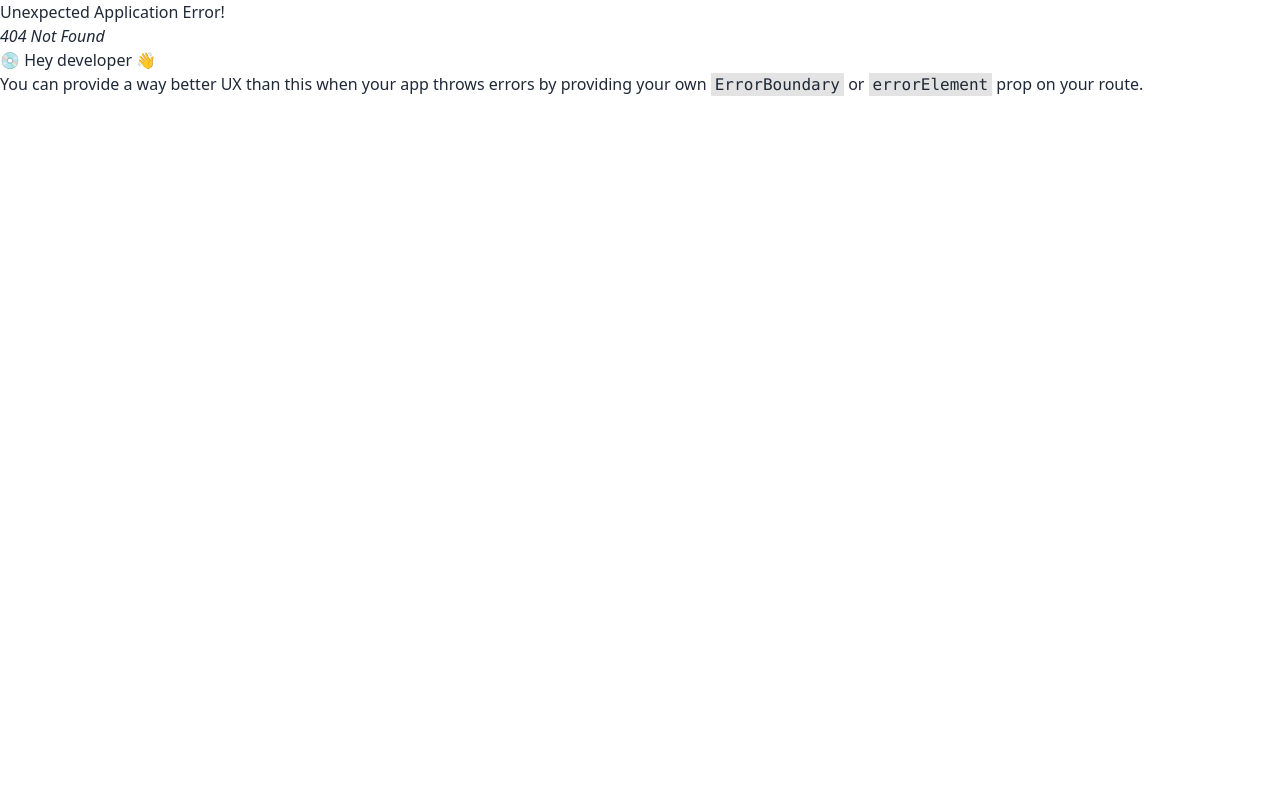
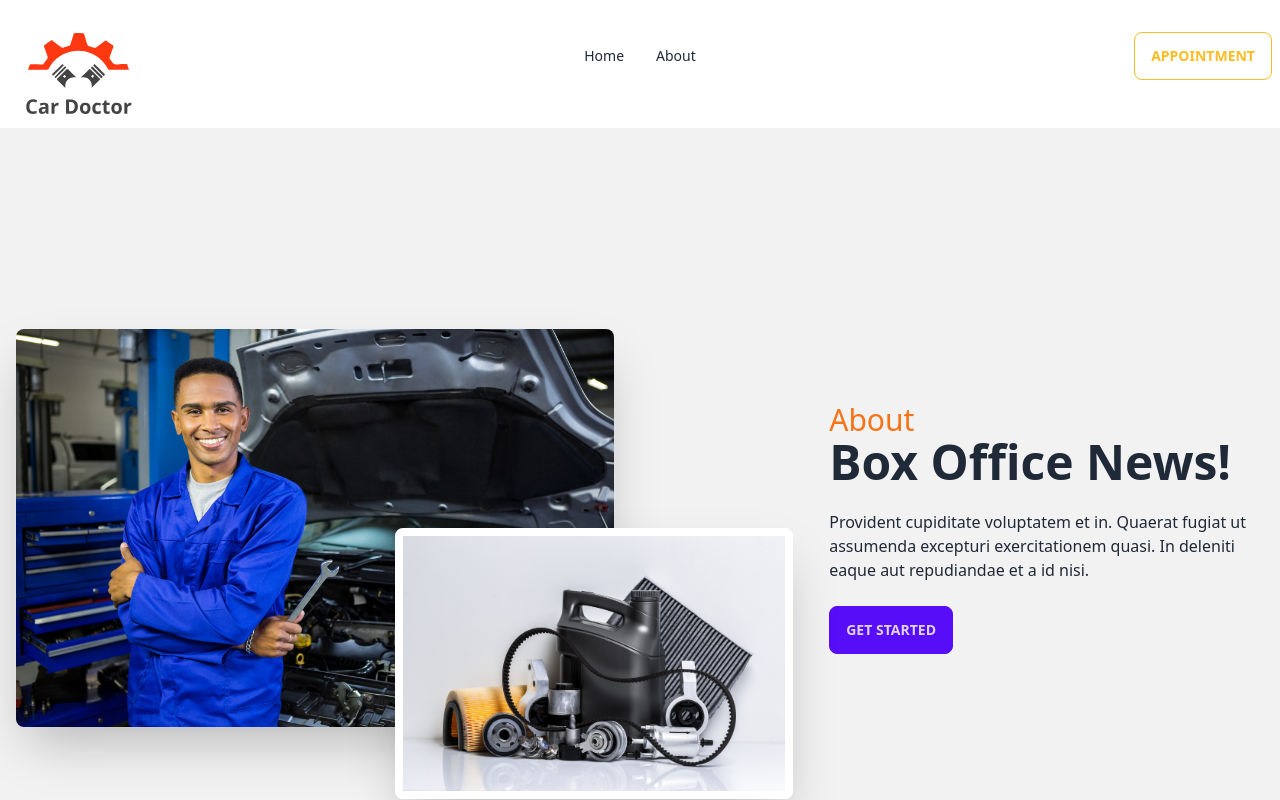
Before and after one commit to didarulZend1981/client-car, a React (Vite) app: page /about in a window 1280 px wide. Before the commit this address had no page. Shown: the top 800 px of the page. Built offline with nearby package versions, Linux system fonts and the light colour scheme.

Commit message:
Create About Section With Image Relative Position

```diff
--- a/src/Routes/Routes.jsx
+++ b/src/Routes/Routes.jsx
@@ -1,6 +1,7 @@
 import { createBrowserRouter } from "react-router-dom";
 import Main from "../Layout/Main";
 import Home from "../pages/Home/Home";
+import About from "../pages/Home/About";
 
 const router = createBrowserRouter([
   {
@@ -10,6 +11,10 @@ const router = createBrowserRouter([
       {
         path:'/',
         element:<Home></Home>
+      },
+      {
+        path:'/about',
+        element:<About></About>
       }
     ]
   },
--- /dev/null
+++ b/src/pages/Home/About.jsx
@@ -0,0 +1,24 @@
+import personal from '../../assets/images/about_us/person.jpg';
+import parts from '../../assets/images/about_us/parts.jpg';
+
+const About = () => {
+  return (
+    <div className="hero min-h-screen bg-base-200">
+  <div className="hero-content flex-col lg:flex-row">
+    <div className='lg-w-1/3 min-w-[200px] relative'>
+
+    <img src={personal} className="w-3/4 rounded-lg shadow-2xl" />
+    <img src={parts} className="w-1/2 absolute right-5 top-1/2 border-8 border-white rounded-lg shadow-2xl" />
+    </div>
+    <div className='lg-w-1/2'>
+      <h3 className='text-3xl text-orange-500'>About</h3>
+      <h1 className="text-5xl font-bold">Box Office News!</h1>
+      <p className="py-6">Provident cupiditate voluptatem et in. Quaerat fugiat ut assumenda excepturi exercitationem quasi. In deleniti eaque aut repudiandae et a id nisi.</p>
+      <button className="btn btn-primary">Get Started</button>
+    </div>
+  </div>
+</div>
+  );
+};
+
+export default About;
--- a/src/pages/Home/Banner.jsx
+++ b/src/pages/Home/Banner.jsx
@@ -8,9 +8,9 @@ const Banner = () => {
   return (
     <div className="carousel w-full">
   <div id="slide1" className="carousel-item relative w-full h-[600px]">
-    <img src={img6} className="w-full" />
+    <img src={img6} className="w-full rounded-lg" />
 
-    <div className="absolute flex items-center h-full left-0 top-0 bg-gradient-to-r from-[#151515] to-[rgba(21,21,21,0)]">
+    <div className="absolute rounded-lg flex items-center h-full left-0 top-0 bg-gradient-to-r from-[#151515] to-[rgba(21,21,21,0)]">
       <div className='text-white space-y-7 pl-12 w-1/2'>
             <h2 className="text-6xl font-blod">Affordable Price For Car Serviceing</h2>
             <p>There are many variation of passges of available, but the majority have suffered alteration in some form</p>
@@ -29,9 +29,9 @@ const Banner = () => {
     </div>
   </div>
   <div id="slide2" className="carousel-item relative w-full h-[600px]">
-    <img src={img1} className="w-full" />
+    <img src={img1} className="w-full rounded-lg" />
 
-    <div className="absolute flex items-center h-full left-0 top-0 bg-gradient-to-r from-[#151515] to-[rgba(21,21,21,0)] bottom-">
+    <div className="absolute rounded-lg flex items-center h-full left-0 top-0 bg-gradient-to-r from-[#151515] to-[rgba(21,21,21,0)] bottom-">
       <div className='text-white space-y-7 pl-12 w-1/2'>
             <h2 className="text-6xl font-blod">Affordable Price For Car Serviceing</h2>
             <p>There are many variation of passges of available, but the majority have suffered alteration in some form</p>
@@ -49,8 +49,8 @@ const Banner = () => {
     </div>
   </div>
   <div id="slide3" className="carousel-item relative w-full h-[600px]">
-    <img src={img3} className="w-full" />
-    <div className="absolute flex items-center h-full left-0 top-0 bg-gradient-to-r from-[#151515] to-[rgba(21,21,21,0)]">
+    <img src={img3} className="w-full rounded-lg" />
+    <div className="absolute rounded-lg flex items-center h-full left-0 top-0 bg-gradient-to-r from-[#151515] to-[rgba(21,21,21,0)]">
       <div className='text-white space-y-7 pl-12 w-1/2'>
             <h2 className="text-6xl font-blod">Affordable Price For Car Serviceing</h2>
             <p>There are many variation of passges of available, but the majority have suffered alteration in some form</p>
```
Also changed, not shown: 1 other file (tests, documents, lock files or other folders).
